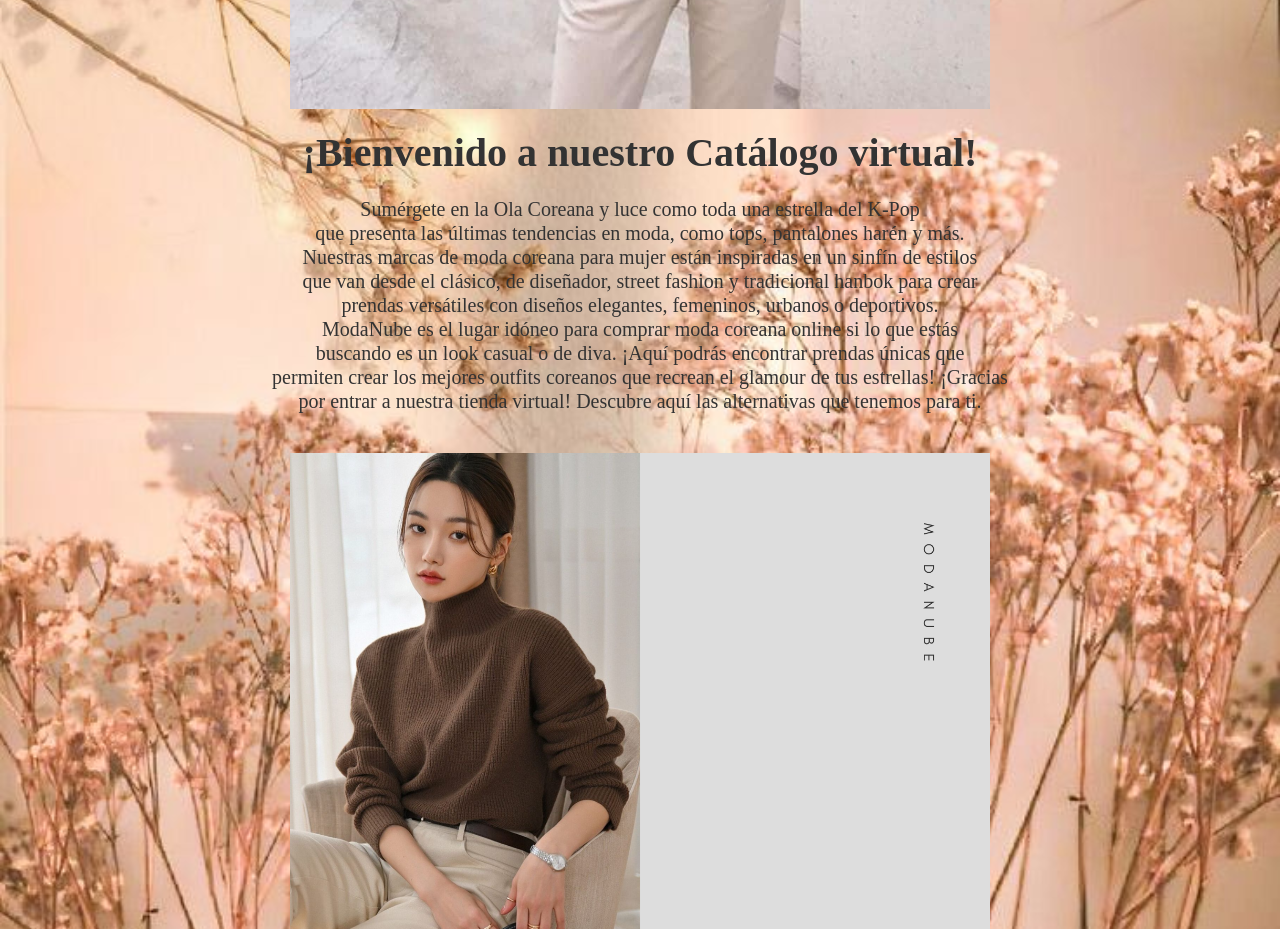
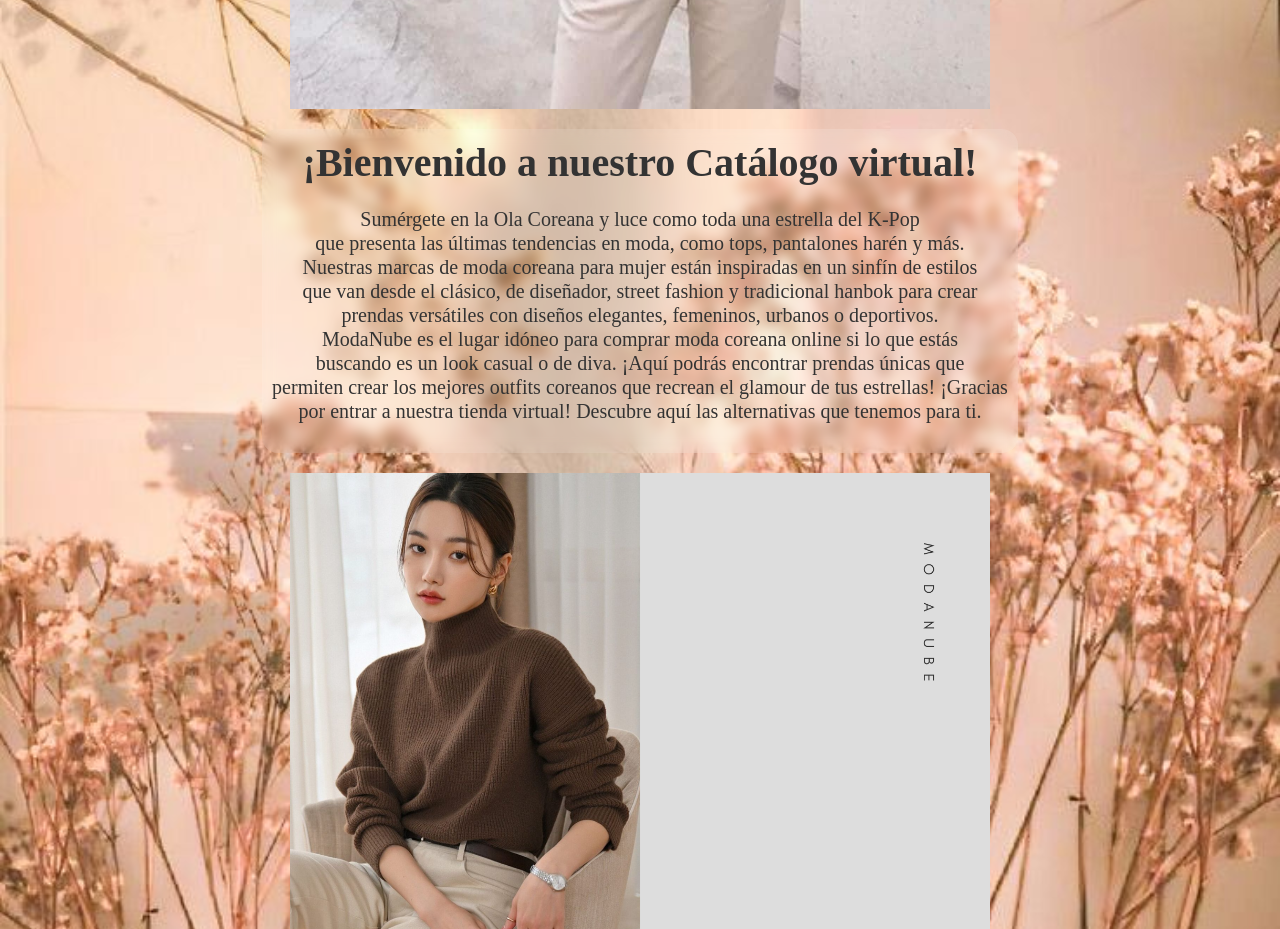
Before and after one commit to SeguraElias/moda-nube, a React (Vite) app in the folder moda-nube/: page / in a window 1280 px wide. Shown: the part 980-1909 px from the top of the page. Built offline with nearby package versions, Linux system fonts and the light colour scheme.

Commit message:
Aplique blur al contenedor del texto en home

```diff
--- a/moda-nube/src/catalog/pages/Home.css
+++ b/moda-nube/src/catalog/pages/Home.css
@@ -62,3 +62,17 @@
     padding-right: 8px;
   }
 }
+
+
+
+.content-container{
+
+  background-color: #fff; /* Color de fondo de la tarjeta */
+  border-radius: 1rem; /* Bordes redondeados */
+  padding: 10px;
+}
+
+.blur-effect{
+  background: #fafafa20;
+  backdrop-filter: blur(0.4rem);
+}
--- a/moda-nube/src/catalog/pages/Home.jsx
+++ b/moda-nube/src/catalog/pages/Home.jsx
@@ -25,7 +25,8 @@ export const Home = () => {
       <div className="images-container">
         <img className="casual-image" src={galleryImages[currentImageIndex]} alt="Imagen" />
       </div>
-      <div className="content-container">
+      <div className="content-container blur-effect">
+        <div className='blurry-background'></div>
         <h1 className="home-title">¡Bienvenido a nuestro Catálogo virtual!</h1>
         <h5 className="home-paragraph">
           Sumérgete en la Ola Coreana y luce como toda una estrella del K-Pop<br/>que presenta las últimas tendencias en moda, como tops, pantalones harén y más.<br/>Nuestras marcas de moda coreana para mujer están inspiradas en un sinfín de estilos<br/> que van desde el clásico, de diseñador, street fashion y tradicional hanbok para crear<br/> prendas versátiles con diseños elegantes, femeninos, urbanos o deportivos.<br/>ModaNube es el lugar idóneo para comprar moda coreana online si lo que estás<br/>buscando es un look casual o de diva. ¡Aquí podrás encontrar prendas únicas que <br/> permiten crear los mejores outfits coreanos que recrean el glamour de tus estrellas!
```
